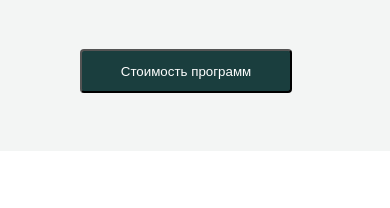
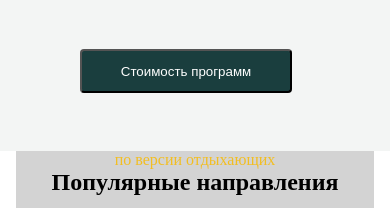
Before and after one commit to brotechno750-bot/Home-Work--5, a plain HTML site: page index.html in a window 390 px wide. Shown: the part 2044-2252 px from the top of the page. Before the commit the page ends 2195 px from the top, so only its background shows below. Drawn offline with Linux system fonts and the light colour scheme.

Commit message:
sakshon4:text

```diff
--- a/index.html
+++ b/index.html
@@ -154,6 +154,11 @@
         </div>
     </div>
 
+    <div class="div4bolo6">
+        <p>по версии отдыхающих</p>
+        <h3>Популярные направления</h3>
+    </div>
+
 
 </body>
 
--- a/style.css
+++ b/style.css
@@ -270,6 +270,27 @@
     background-color: #F3F5F4;
 }
 
+.div4bolo6{
+width: 580px;
+height: 66px;
+background-color: lightgray;
+margin:auto;
+margin-top: 80px;
+margin-bottom: 50px;
+text-align: center;
+}
+
+.div4bolo6 p{
+    font-size: 24px;
+    font-weight: 400;
+    color: #F2BE22;
+}
+
+.div4bolo6 h3{
+    font-size: 32px;
+    font-weight: bolder;
+}
+
 @media(max-width: 510px) {
     * {
         margin: 0;
@@ -468,6 +489,25 @@
         display: none;
     }
 
+    .div4bolo6{
+     width: 358px;
+     height: 57px;
+     margin: 0;
+     padding: 0;
+     margin: auto;
+
+    }
+
+    .div4bolo6 p{
+     font-size: 16px;
+    }
+
+    .div4bolo6 h3{
+     font-size: 24px;
+    }
+
+
+
 
 
 }
```
